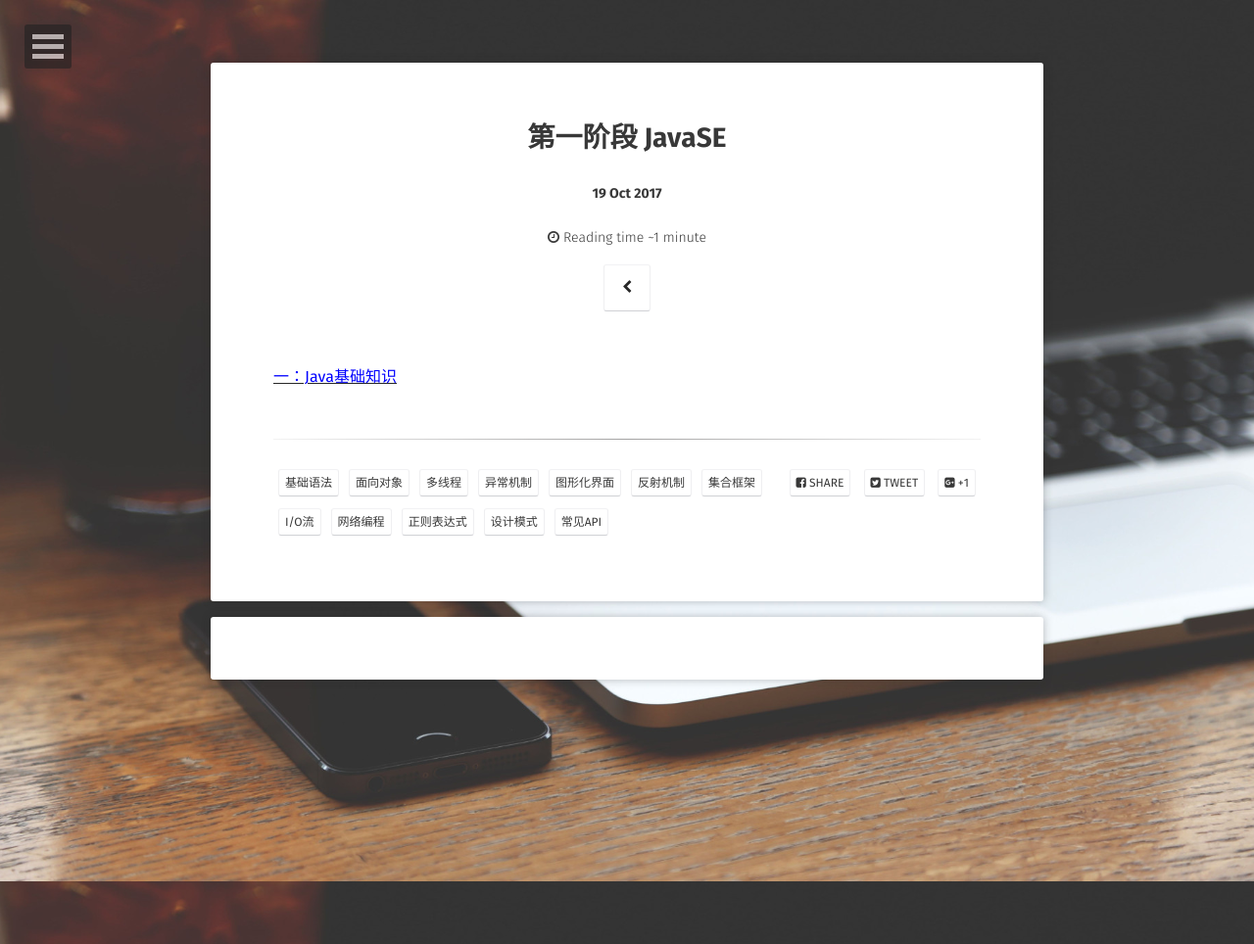
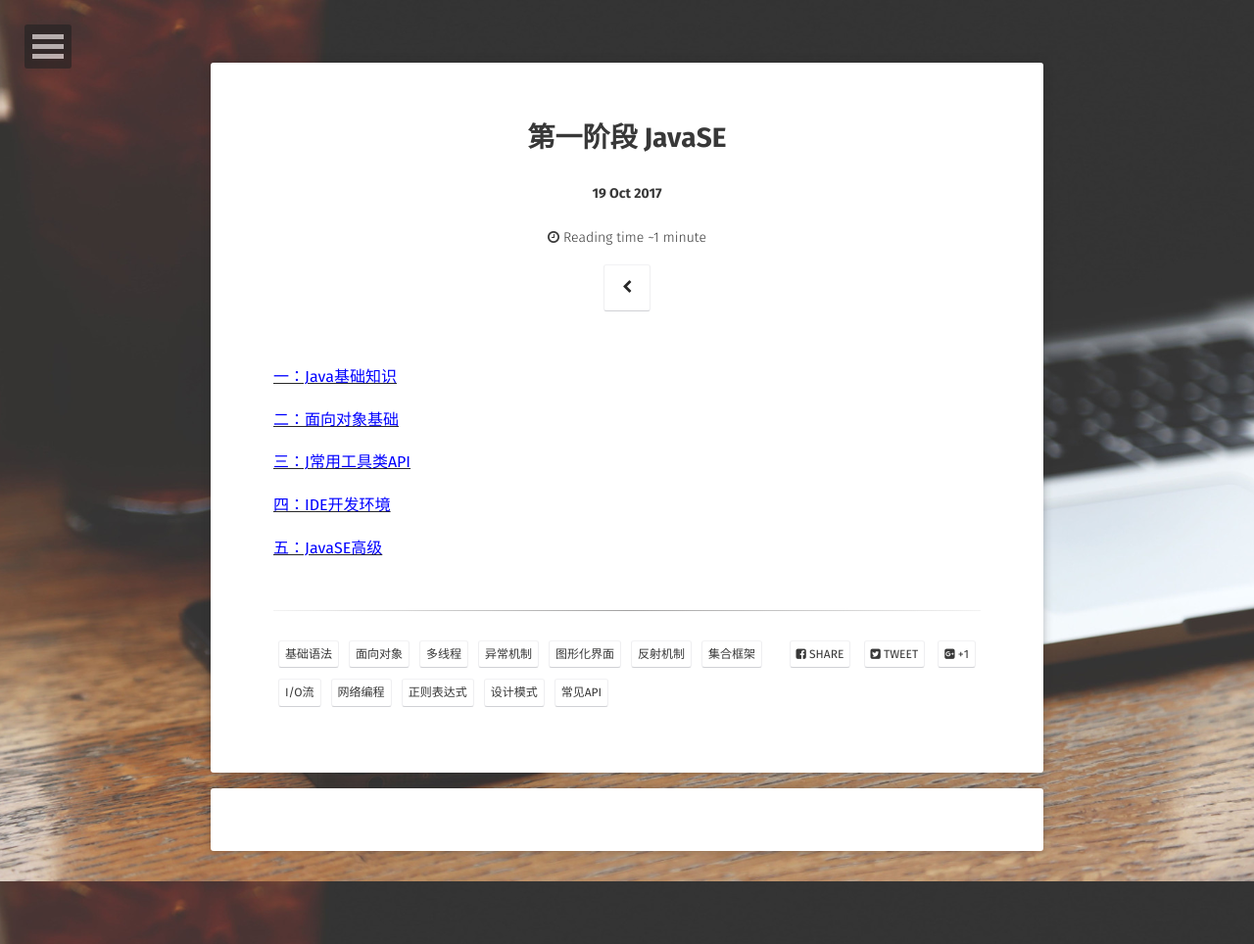
Before and after one commit to jackieliutao/javaStudyRoute, a Jekyll site: the page built from _posts/2017-10-19-第一阶段 JavaSE.md, in a window 1280 px wide. Shown: the whole page at 98% size. Built offline with Jekyll 4.4.1, drawn with Linux system fonts in a browser that asks for light colours; some web fonts are replaced; comment, search, counter and statistics services are not loaded.

Commit message:
update
搭建学习目录架构

```diff
--- a/_posts/2017-10-19-第一阶段 JavaSE.md
+++ b/_posts/2017-10-19-第一阶段 JavaSE.md
@@ -20,3 +20,11 @@ comments: true
 ---
 
 [<font color="blue" size="3">一：Java基础知识</font>](https://jackieliutao.github.io/javaStudyRoute/pages/JAVASE/basic-grammer/)
+
+[<font color="blue" size="3">二：面向对象基础</font>](https://jackieliutao.github.io/javaStudyRoute/pages/JAVASE/basic-grammer/)
+
+[<font color="blue" size="3">三：J常用工具类API</font>](https://jackieliutao.github.io/javaStudyRoute/pages/JAVASE/basic-grammer/)
+
+[<font color="blue" size="3">四：IDE开发环境</font>](https://jackieliutao.github.io/javaStudyRoute/pages/JAVASE/basic-grammer/)
+
+[<font color="blue" size="3">五：JavaSE高级</font>](https://jackieliutao.github.io/javaStudyRoute/pages/JAVASE/basic-grammer/)
```
Also changed, not shown: other parts of _posts/2017-10-19-第一阶段 JavaSE.md (+1 -1 lines).
